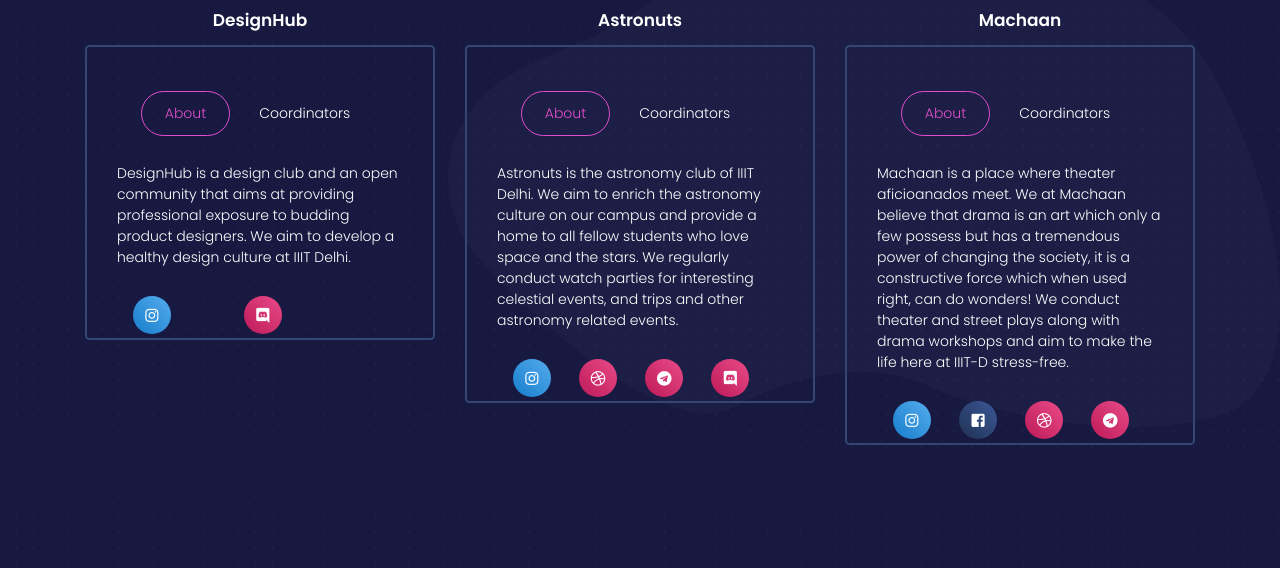
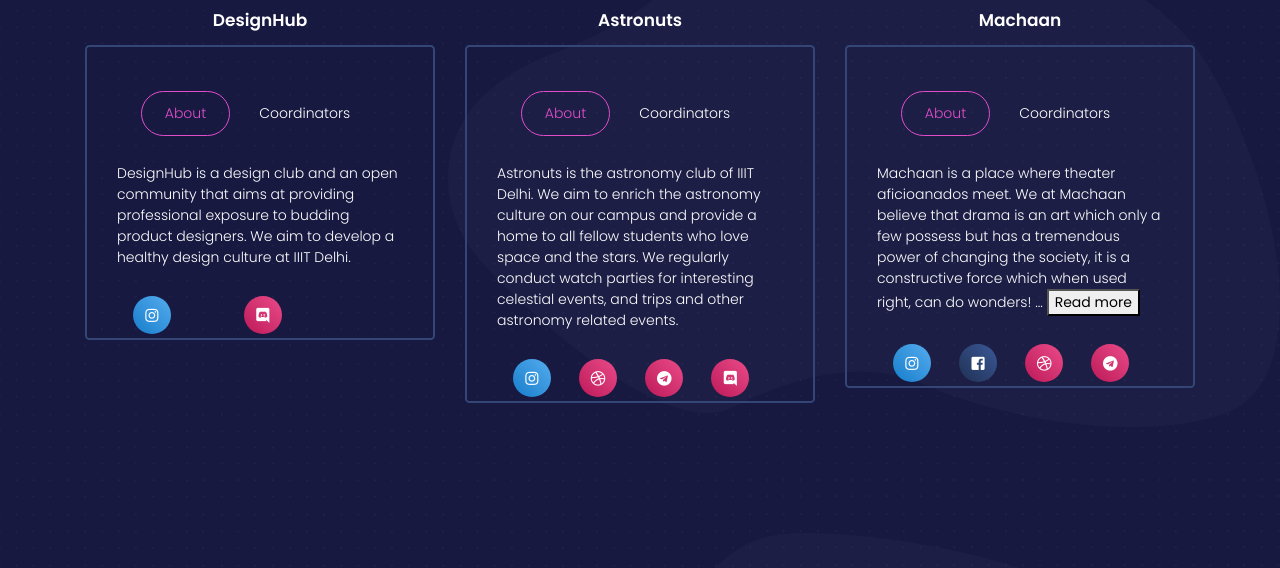
Before and after one commit to kishansinha181/SC-Revamp, a website: page examples/profile-page.html in a window 1280 px wide. Shown: the part 745-1313 px from the top of the page. Drawn offline with Linux system fonts and the light colour scheme.

Commit message:
adding readmore to machaan

```diff
--- a/examples/profile-page.html
+++ b/examples/profile-page.html
@@ -439,8 +439,11 @@
                     <p class="text-white">
                       Machaan is a place where theater aficioanados meet. We at Machaan believe that drama is an art
                       which only a few possess but has a tremendous power of changing the society, it is a constructive
-                      force which when used right, can do wonders! We conduct theater and street plays along with drama
-                      workshops and aim to make the life here at IIIT-D stress-free.
+                      force which when used right, can do wonders! <span id="dots">...</span><span id="more"
+                        style="display: none">We conduct
+                        theater and street plays along with drama
+                        workshops and aim to make the life here at IIIT-D stress-free.</span>
+                      <button onclick="myFunction()" id="myBtn">Read more</button>
 
 
                     </p>
@@ -3660,6 +3663,23 @@
     </footer>
   </div>
   <!--   Core JS Files   -->
+  <script>
+    function myFunction() {
+      var dots = document.getElementById("dots");
+      var moreText = document.getElementById("more");
+      var btnText = document.getElementById("myBtn");
+
+      if (dots.style.display === "none") {
+        dots.style.display = "inline";
+        btnText.innerHTML = "Read more";
+        moreText.style.display = "none";
+      } else {
+        dots.style.display = "none";
+        btnText.innerHTML = "Read less";
+        moreText.style.display = "inline";
+      }
+    }
+  </script>
   <script src="../assets/js/core/jquery.min.js" type="text/javascript"></script>
   <script src="../assets/js/core/popper.min.js" type="text/javascript"></script>
   <script src="../assets/js/core/bootstrap.min.js" type="text/javascript"></script>
```
